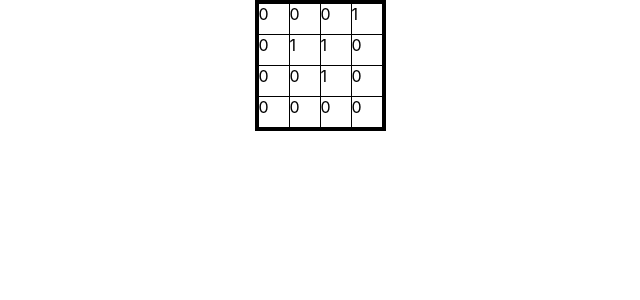
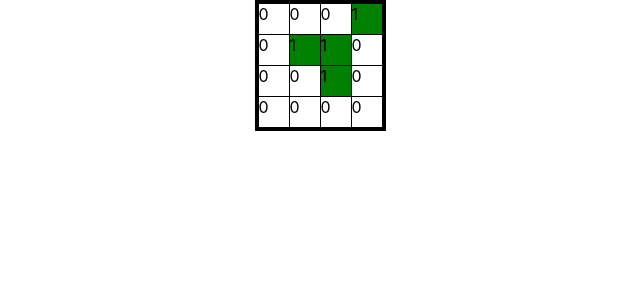
Before and after one commit to cedwards036/conway-game-of-life, a React (Create React App) app: page / in a window 1280 px wide. Shown: the top 300 px of the page, without its empty margins (320-960 px from the left). Built offline with nearby package versions, Linux system fonts and the light colour scheme.

Commit message:
add new "gameBoard" type to replace repetitive instances of "cellValue[][]"

```diff
--- a/src/Board.tsx
+++ b/src/Board.tsx
@@ -1,9 +1,9 @@
 import React from "react";
 import "./Board.css";
 import Cell from "./Cell";
-import { cellValue } from "./lib/game-board";
+import { gameBoard } from "./lib/game-board";
 
-type BoardProps = { board: cellValue[][] };
+type BoardProps = { board: gameBoard };
 
 function Board({ board }: BoardProps) {
   const cells: React.ReactNode[] = board.map((row, i) =>
--- a/src/Cell.css
+++ b/src/Cell.css
@@ -5,3 +5,7 @@
   height: 30px;
   cursor: pointer;
 }
+
+.alive {
+  background-color: green;
+}
--- a/src/Cell.tsx
+++ b/src/Cell.tsx
@@ -5,7 +5,7 @@ import { cellValue } from "./lib/game-board";
 type CellProps = { value: cellValue; row: number; col: number };
 
 function Cell({ value, row, col }: CellProps) {
-  return <div className="cell">{value}</div>;
+  return <div className={"cell" + (value === 1 ? " alive" : "")}>{value}</div>;
 }
 
 export default Cell;
```
Also changed, not shown: src/lib/game-board.ts (+4 -3 lines), 1 other file (tests, documents, lock files or other folders).
